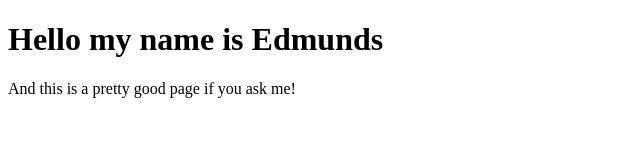
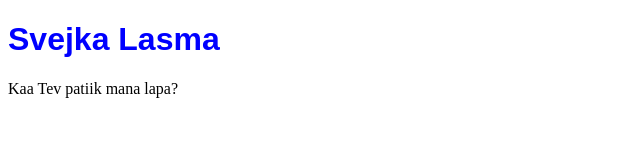
Before and after one commit to edmundszagars/edmundszagars.github.io, a plain HTML site: page index.html in a window 1280 px wide. Shown: the whole page, without its empty margins (0-640 px from the left). Drawn offline with Linux system fonts and the light colour scheme.

Commit message:
just testing

```diff
--- a/index.html
+++ b/index.html
@@ -1,7 +1,12 @@
 <!DOCTYPE html>
 <html>
-	<body>
-		<h1>Hello my name is Edmunds</h1>
-		<p>And this is a pretty good page if you ask me!</p>
-		</body>
+<head>
+    <title></title>
+    <link rel="stylesheet" type="text/css" href="./style.css" media="screen"/>
+    <link rel="icon" type="image/x-icon" href="./favicon.ico">
+</head>
+<body>
+<h1>Svejka Lasma</h1>
+<p>Kaa Tev patiik mana lapa?</p>
+</body>
 </html>
--- /dev/null
+++ b/style.css
@@ -0,0 +1,4 @@
+h1 {
+    color: blue;
+    font-family: Arial, sans-serif;
+}
```
Also changed, not shown: favicon.ico (added).
